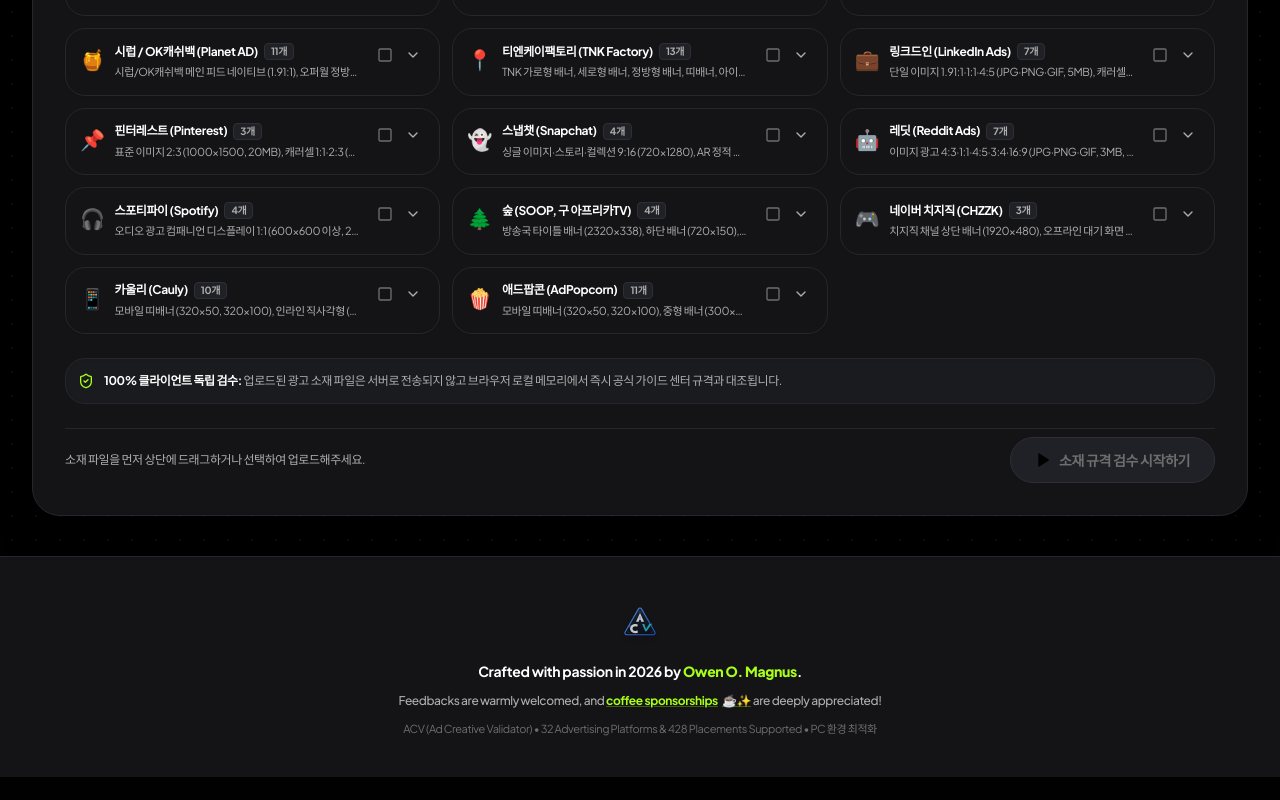
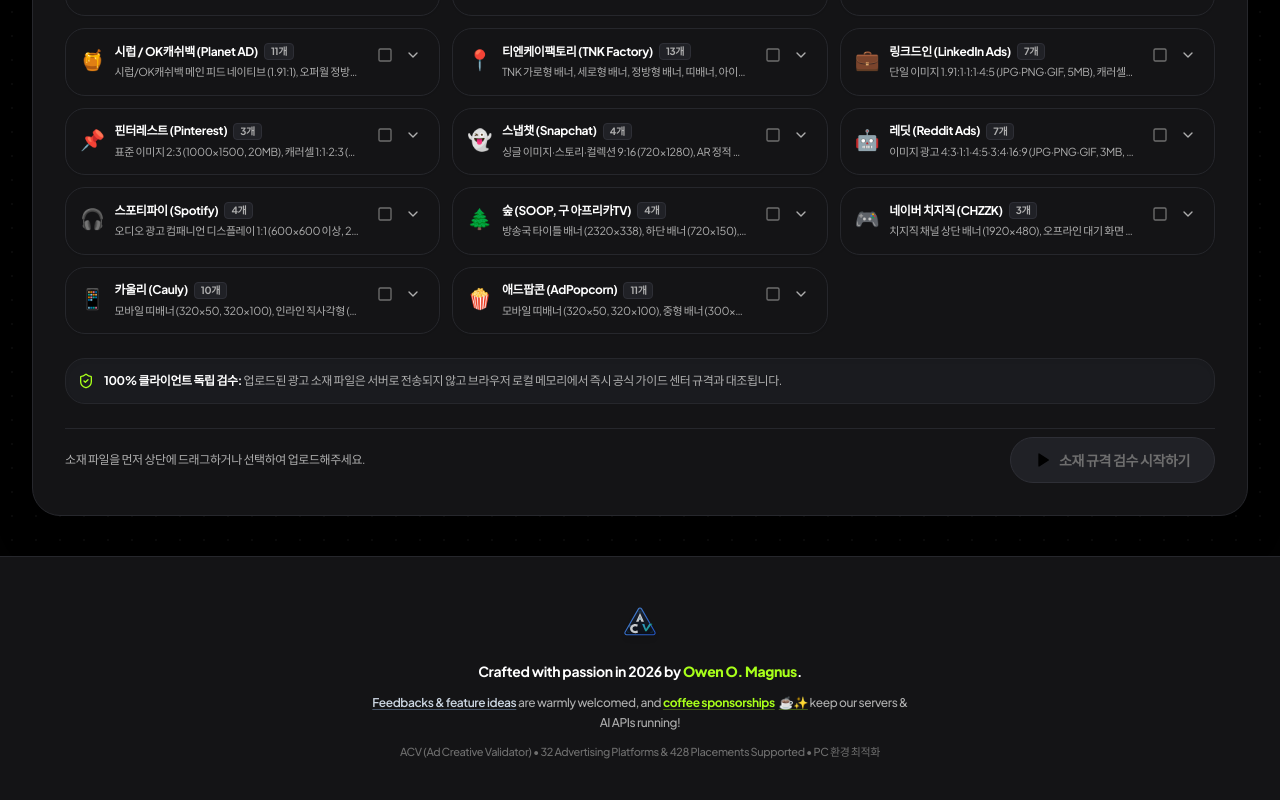
Before and after one commit to Greycity1988/ad-creative-validator, a React (Vite) app in the folder frontend/: page / in a window 1280 px wide. Shown: the part 1800-2600 px from the top of the page. Before the commit the page ends 2577 px from the top, so only its background shows below. Built offline with nearby package versions, Linux system fonts and the light colour scheme; no server answers.

Commit message:
feat(footer): extract unified suite Footer component with interactive feedback & sponsorship modals

```diff
--- a/frontend/src/App.tsx
+++ b/frontend/src/App.tsx
@@ -9,7 +9,7 @@ import { DonationModal } from './components/DonationModal';
 import { GuideModal } from './components/GuideModal';
 import { LogoModal } from './components/LogoModal';
 import { SuiteNavigationDrawer } from './components/SuiteNavigationDrawer';
-import { ACVLogo } from './components/ACVLogo';
+import { Footer } from './components/Footer';
 import { useTheme } from './utils/useTheme';
 import { UploadedFileItem, ValidationItem, PlatformMetadata } from './types';
 import { fetchPlatformsMetadata, validateImages } from './api/validator';
@@ -249,34 +249,13 @@ export const App: React.FC = () => {
         )}
       </main>
 
-      <footer className="mt-auto border-t border-slate-200 bg-white dark:border-[#26272c] dark:bg-[#141416] py-10 text-center text-xs text-slate-500 dark:text-[#AEAEAE] space-y-3 flex flex-col items-center justify-center transition-colors">
-        <button
-          type="button"
-          onClick={() => setIsLogoOpen(true)}
-          className="group relative p-2 rounded-2xl hover:bg-slate-100 dark:hover:bg-[#1a1b1f] transition-all cursor-pointer"
-          title="클릭하여 ACV 로고 아이덴티티 및 고해상도 엠블럼 크게 보기"
-        >
-          <ACVLogo size={36} showText={false} className="opacity-80 group-hover:opacity-100 transition-transform group-hover:scale-105" />
-        </button>
-        <p className="font-bold text-slate-900 dark:text-white text-sm tracking-tight">
-          Crafted with passion in 2026 by <strong className="text-emerald-700 dark:text-[#A8FF1A] font-extrabold">Owen O. Magnus</strong>.
-        </p>
-        <p className="text-xs text-slate-500 dark:text-[#AEAEAE] font-medium">
-          Feedbacks are warmly welcomed, and{' '}
-          <button
-            type="button"
-            onClick={() => setIsDonationOpen(true)}
-            className="text-emerald-700 hover:text-emerald-800 dark:text-[#A8FF1A] dark:hover:text-[#b8ff33] font-bold underline decoration-emerald-500/30 dark:decoration-[#A8FF1A]/30 cursor-pointer inline-flex items-center space-x-1"
-          >
-            <span>coffee sponsorships</span>
-            <span>☕✨</span>
-          </button>{' '}
-          are deeply appreciated!
-        </p>
-        <p className="text-[11px] text-slate-400 dark:text-[#6E6E6E]">
-          ACV (Ad Creative Validator) • {platformsMetadata.length} Advertising Platforms & {totalPlacementsCount} Placements Supported • PC 환경 최적화
-        </p>
-      </footer>
+      <Footer
+        onOpenFeedback={() => setIsFeedbackOpen(true)}
+        onOpenDonation={() => setIsDonationOpen(true)}
+        onOpenLogo={() => setIsLogoOpen(true)}
+        platformsCount={platformsMetadata.length}
+        placementsCount={totalPlacementsCount}
+      />
 
       {/* Modals */}
       <GuideModal
--- /dev/null
+++ b/frontend/src/components/Footer.tsx
@@ -0,0 +1,89 @@
+import React from 'react';
+import { ACVLogo } from './ACVLogo';
+
+interface FooterProps {
+  onOpenFeedback?: () => void;
+  onOpenDonation?: () => void;
+  onOpenLogo?: () => void;
+  platformsCount?: number;
+  placementsCount?: number;
+}
+
+export const Footer: React.FC<FooterProps> = ({
+  onOpenFeedback,
+  onOpenDonation,
+  onOpenLogo,
+  platformsCount = 32,
+  placementsCount = 428,
+}) => {
+  return (
+    <footer className="mt-auto border-t border-slate-200 bg-white dark:border-[#26272c] dark:bg-[#141416] py-10 text-center text-xs text-slate-500 dark:text-[#AEAEAE] space-y-3 flex flex-col items-center justify-center transition-colors">
+      {/* ── Brand Emblem ── */}
+      {onOpenLogo ? (
+        <button
+          type="button"
+          onClick={onOpenLogo}
+          className="group relative p-2 rounded-2xl hover:bg-slate-100 dark:hover:bg-[#1a1b1f] transition-all cursor-pointer select-none"
+          title="클릭하여 ACV 로고 아이덴티티 및 고해상도 엠블럼 크게 보기"
+        >
+          <ACVLogo
+            size={36}
+            showText={false}
+            className="opacity-80 group-hover:opacity-100 transition-transform group-hover:scale-105"
+          />
+        </button>
+      ) : (
+        <div className="p-2">
+          <ACVLogo size={36} showText={false} className="opacity-80" />
+        </div>
+      )}
+
+      {/* ── Line 1: Creator Statement ── */}
+      <p className="font-bold text-slate-900 dark:text-white text-sm tracking-tight">
+        Crafted with passion in 2026 by{' '}
+        <strong className="text-emerald-700 dark:text-[#A8FF1A] font-extrabold">
+          Owen O. Magnus
+        </strong>
+        .
+      </p>
+
+      {/* ── Line 2: Feedback & Coffee Sponsorship Action ── */}
+      <p className="text-xs text-slate-500 dark:text-[#AEAEAE] font-medium leading-relaxed max-w-xl px-4">
+        {onOpenFeedback ? (
+          <button
+            type="button"
+            onClick={onOpenFeedback}
+            className="font-semibold text-slate-700 hover:text-slate-900 dark:text-slate-300 dark:hover:text-white underline decoration-slate-300 dark:decoration-slate-600 underline-offset-2 transition cursor-pointer"
+            title="새로운 기능 제안 및 건의사항 남기기"
+          >
+            Feedbacks & feature ideas
+          </button>
+        ) : (
+          <span>Feedbacks & feature ideas</span>
+        )}{' '}
+        are warmly welcomed, and{' '}
+        {onOpenDonation ? (
+          <button
+            type="button"
+            onClick={onOpenDonation}
+            className="text-emerald-700 hover:text-emerald-800 dark:text-[#A8FF1A] dark:hover:text-[#b8ff33] font-bold underline decoration-emerald-500/30 dark:decoration-[#A8FF1A]/30 underline-offset-2 transition cursor-pointer inline-flex items-center space-x-1"
+            title="개발자에게 커피 한 잔 선물하기"
+          >
+            <span>coffee sponsorships</span>
+            <span>☕✨</span>
+          </button>
+        ) : (
+          <span className="font-bold text-emerald-700 dark:text-[#A8FF1A]">
+            coffee sponsorships ☕✨
+          </span>
+        )}{' '}
+        keep our servers & AI APIs running!
+      </p>
+
+      {/* ── Line 3: Product Metadata & Desktop Optimization ── */}
+      <p className="text-[11px] text-slate-400 dark:text-[#6E6E6E] font-medium">
+        ACV (Ad Creative Validator) • {platformsCount} Advertising Platforms & {placementsCount} Placements Supported • PC 환경 최적화
+      </p>
+    </footer>
+  );
+};
```
